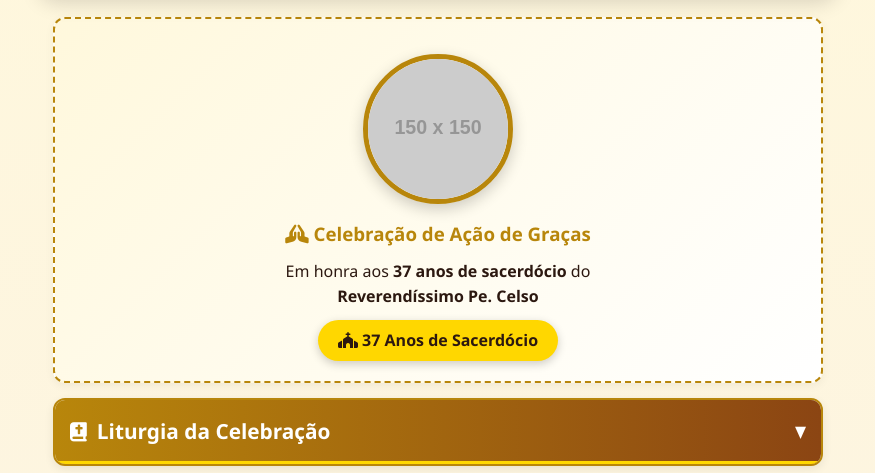
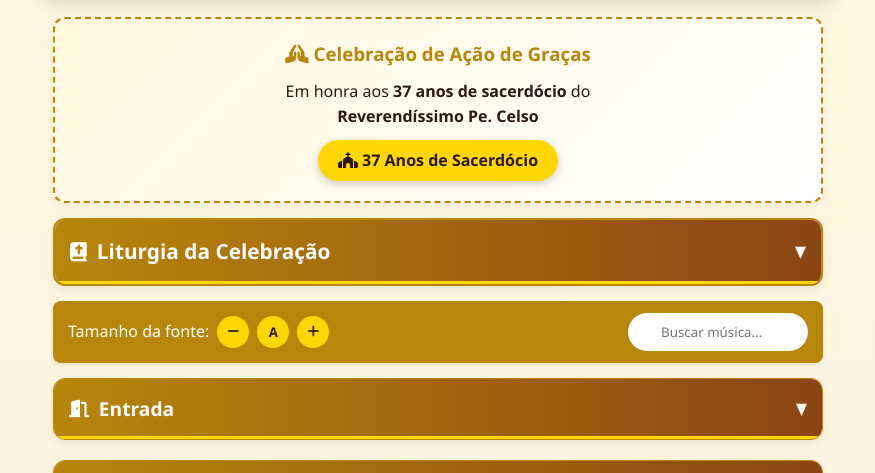
Before and after one commit to Cercadu/ministeriochavededavi, a plain HTML site: page index.html in a window 1280 px wide. Shown: the part 270-743 px from the top of the page, without its empty margins (202-1077 px from the left). Drawn offline with Linux system fonts and the light colour scheme; placeholder pictures from the web are drawn by us.

Commit message:
Update index.html

```diff
--- a/index.html
+++ b/index.html
@@ -608,7 +608,6 @@
     </div>
 
     <div class="anniversary-message">
-        <img src="https://via.placeholder.com/150/FFD700/2C1810?text=Pe.+Celso" alt="Pe. Celso" class="priest-photo">
         <h3><i class="fas fa-hands-praying"></i> Celebração de Ação de Graças</h3>
         <p>Em honra aos <strong>37 anos de sacerdócio</strong> do<br>
         <strong>Reverendíssimo Pe. Celso</strong></p>
```
